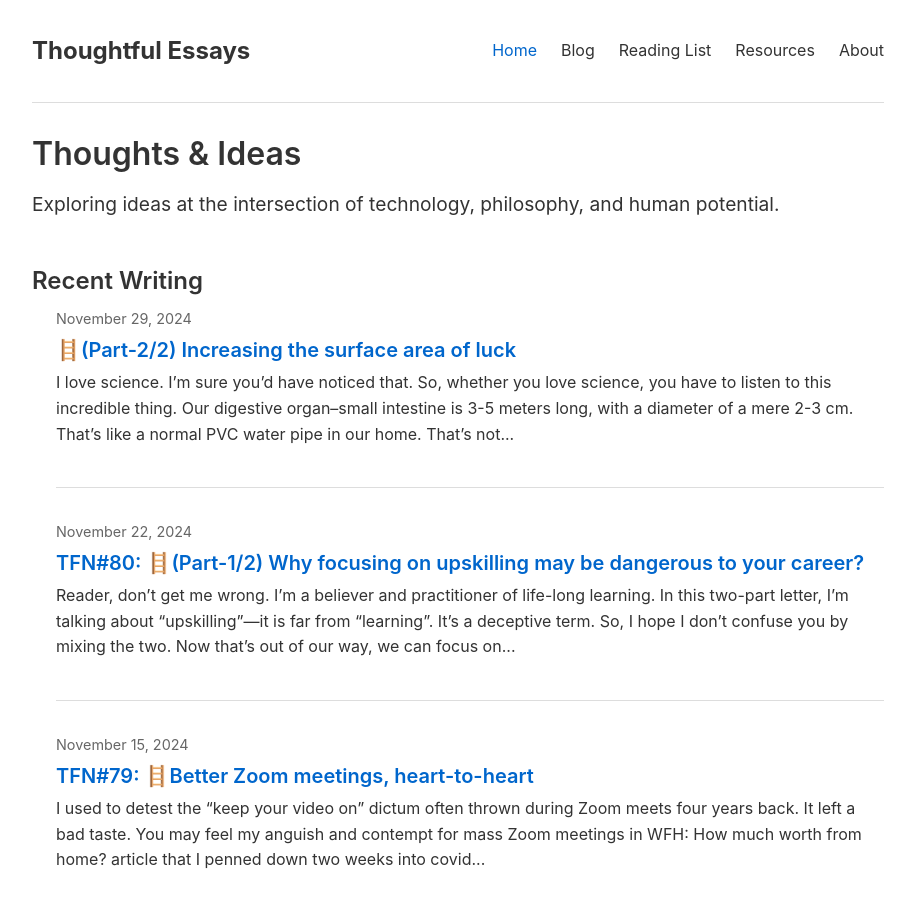
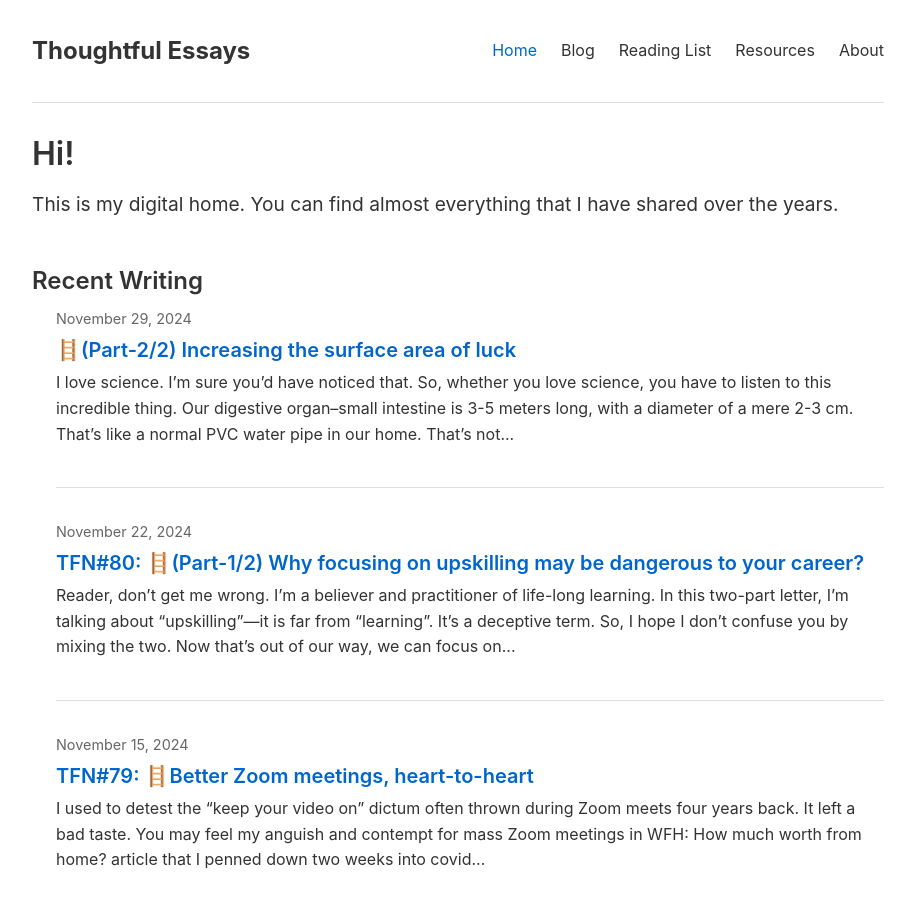
Before and after one commit to bhagyeshsp/bsp-web, a Jekyll site: the page built from index.html, in a window 1280 px wide and 900 px high. Shown: the whole window, without its empty margins (182-1097 px from the left). Built offline with Jekyll 4.4.1, drawn with Linux system fonts in a browser that asks for light colours.

Commit message:
modify intro a bit

```diff
--- a/index.html
+++ b/index.html
@@ -5,8 +5,8 @@ title: Home
 
 <div class="home">
   <section class="intro">
-    <h1>Thoughts & Ideas</h1>
-    <p class="lead">Exploring ideas at the intersection of technology, philosophy, and human potential.</p>
+    <h1>Hi!</h1>
+    <p class="lead">This is my digital home. You can find almost everything that I have shared over the years.</p>
   </section>
 
   <section class="recent-posts">
```
